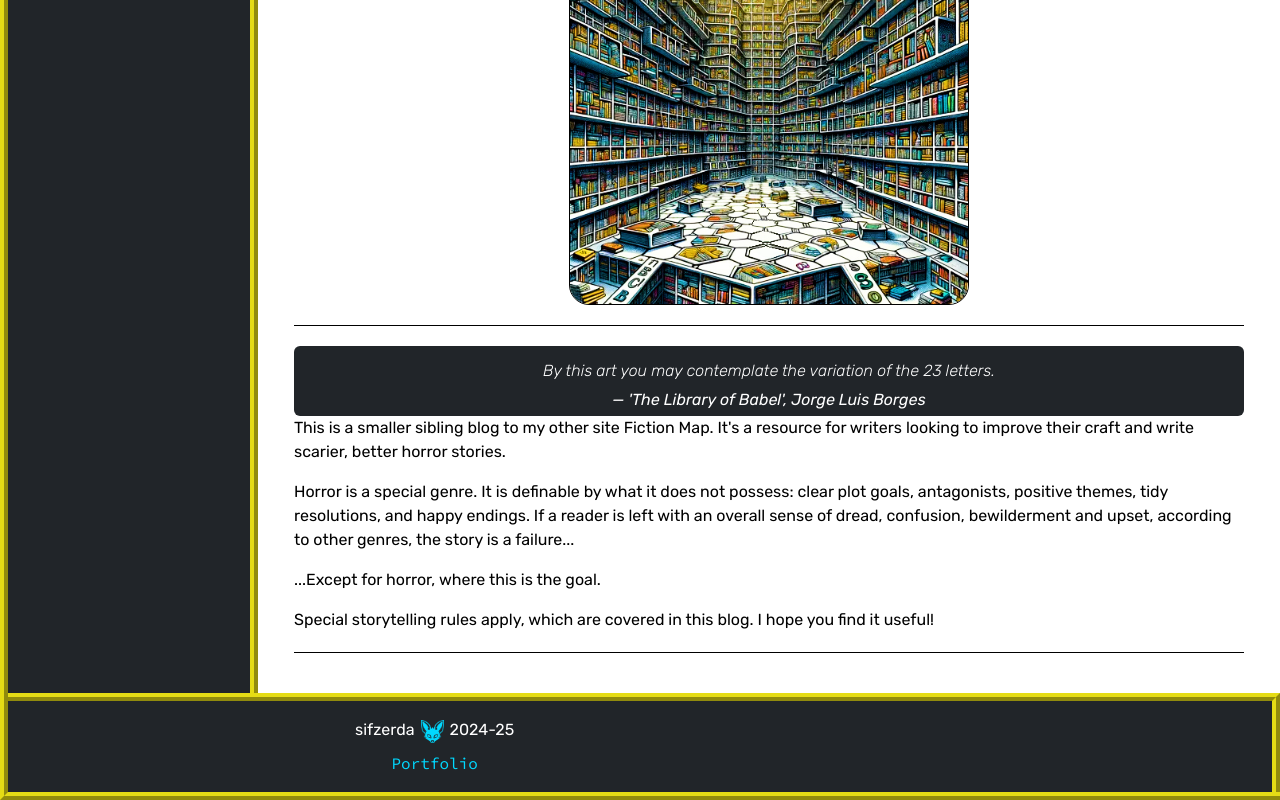
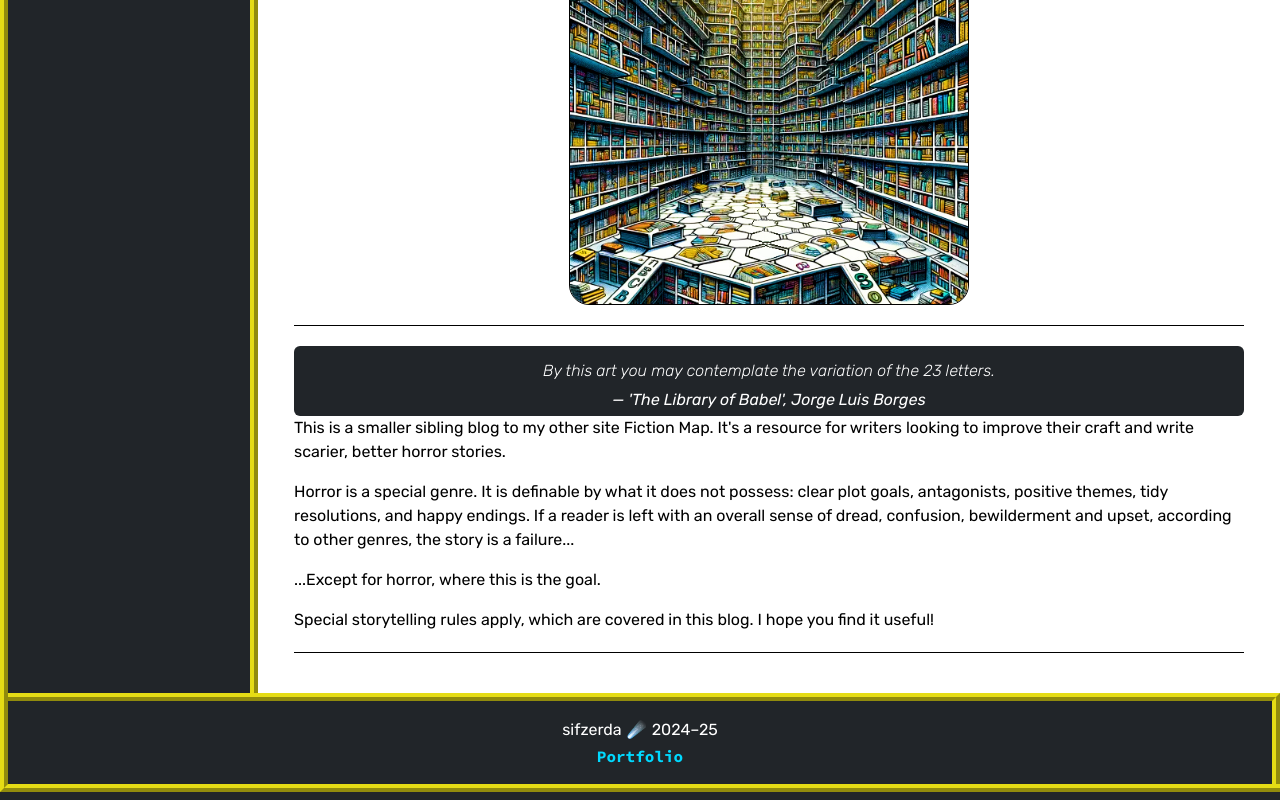
Before and after one commit to sifzerda/fmap, a React (Vite) app in the folder client/: page / in a window 1280 px wide. Shown: the part 386-1186 px from the top of the page. Built offline with nearby package versions, Linux system fonts and the light colour scheme; a web font is replaced by a local one.

Commit message:
replaced footer image with comet icon

```diff
--- a/client/src/App.css
+++ b/client/src/App.css
@@ -817,8 +817,11 @@ p {
 /* Footer -------------------------------------------------------------- */
 
 .footer-text {
+  display: inline-flex;
+  align-items: center;
+  gap: 5px;
+  margin-bottom: 2px;
   color: white;
-  margin-bottom: 0.5rem;
 }
 
 .red-text {
@@ -831,47 +834,20 @@ p {
   font-family: 'Source Code Pro';
 }
 
-.fox-head {
-filter:
-brightness(0)
-saturate(100%)
-invert(74%)
-sepia(29%)
-saturate(7025%)
-hue-rotate(147deg)
-brightness(106%)
-contrast(101%);
-}
-
-.fox-head:hover {
-filter:
-brightness(0)
-saturate(100%)
-invert(95%)
-sepia(76%)
-saturate(4200%)
-hue-rotate(352deg)
-brightness(96%)
-contrast(87%);
-}
-
-.footer-text img {
-  margin-left: -10px;
-  margin-right: -10px;
-}
-
-.footer-center {
+.footer-content {
   display: flex;
+  flex-direction: column;
   align-items: center;
-  justify-content: center;
-  gap: 1rem;
-
-  position: relative;
   text-align: center;
 }
 
 .footer-side {
   font-size: 1rem;
+}
+
+.footer-content a {
+  color: var(--llblue);
+  text-decoration: none;
 }
 
 a {
--- a/client/src/components/Footer.jsx
+++ b/client/src/components/Footer.jsx
@@ -1,12 +1,11 @@
-//import React from 'react';
+import React from 'react';
 import f3 from '../../src/assets/f3.png';
 
 function Footer() {
   return (
-    <footer className="text-center text-white">
-        <div className="col-lg-8">
-
-        <p className="footer-text footer-center">
+    <footer className="footer text-white">
+      <div className="footer-content">
+        <p className="footer-text">
           sifzerda
           <a
             href="https://github.com/sifzerda/fiction"
@@ -14,19 +13,19 @@ function Footer() {
             rel="noopener noreferrer"
             aria-label="Visit my GitHub repository"
           >
-            <img
-              src={f3}
-              alt="fox head"
-              className="fox-head"
-              width="23"
-              height="23"
-            />
+          <span className="comet">☄️</span>
           </a>
-          2024-25
+          2024–25
         </p>
 
-          <a href="https://react-td-portfolio.netlify.app/" target="_blank" rel="noopener noreferrer" aria-label="View my project portfolio">Portfolio</a>
-
+        <a
+          href="https://react-td-portfolio.netlify.app/"
+          target="_blank"
+          rel="noopener noreferrer"
+          aria-label="View my project portfolio"
+        >
+          Portfolio
+        </a>
       </div>
     </footer>
   );
```
